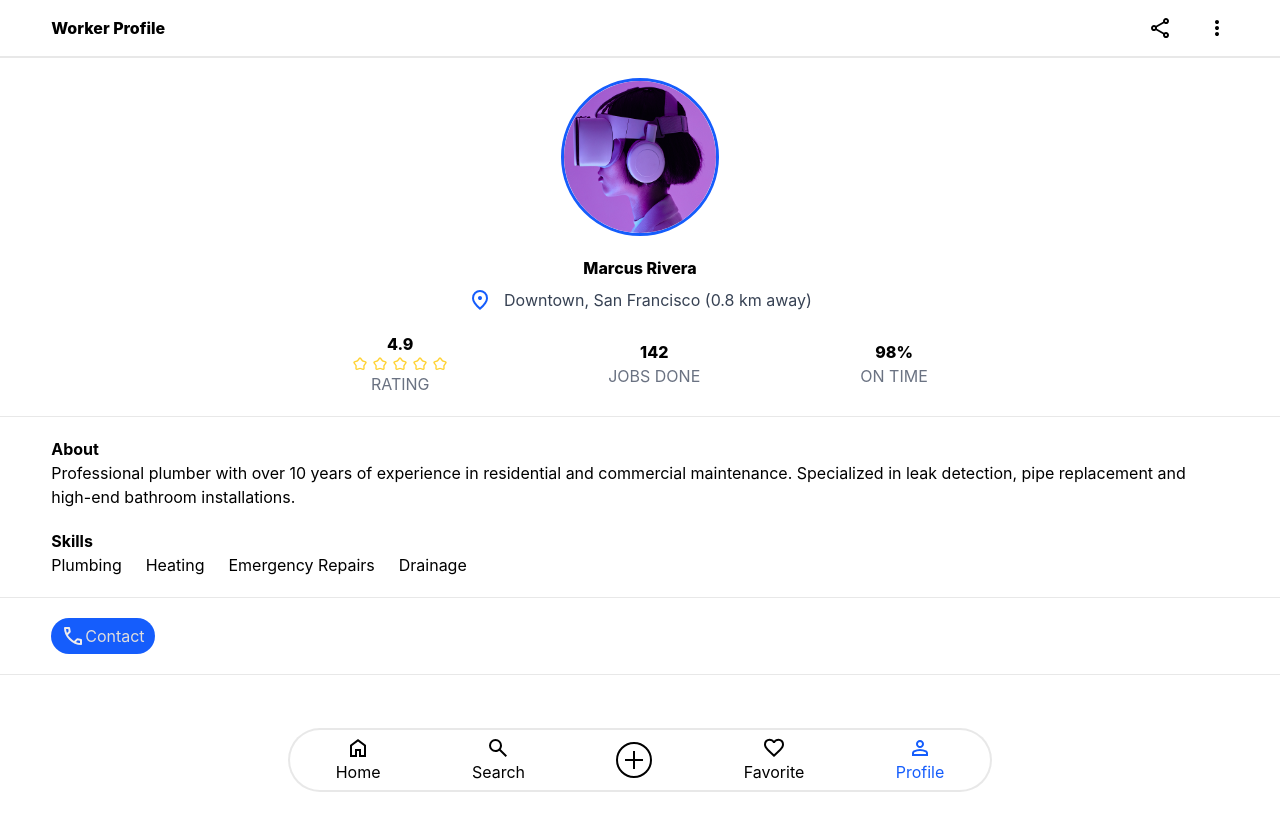
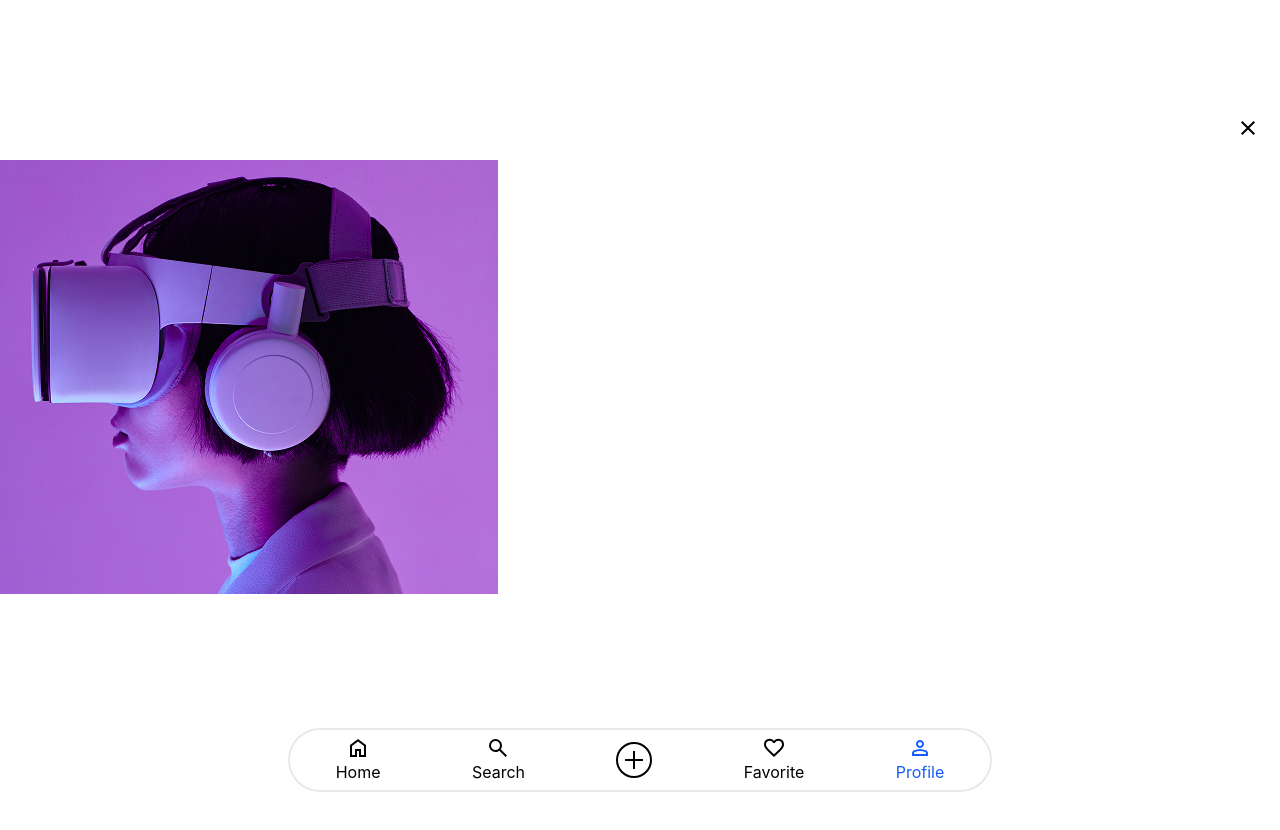
Before and after one commit to Silent-Algorithm/hirer, a website built with Vite: page Frontend/profile.html in a window 1280 px wide. Both pictures are taken after a click on the element 640 px from the left and 157 px from the top of the page. After the commit the page ends 800 px from the top, so only its background shows below. Built offline with nearby package versions, Linux system fonts and the light colour scheme.

Commit message:
when the profile picture on the profile page is cicked, its full form is displayed with a close icon beside that closes it back when clicked

```diff
--- a/Frontend/profile.html
+++ b/Frontend/profile.html
@@ -35,8 +35,9 @@
 
 <main>
      <section class="dark:bg-[#101010] dark:text-[#cbcbcb]  m-0 border-b dark:border-[#202226] border-[#e5e5e5db] px-[4%] py-5  w-full   bg-white ">
+
       <div class="flex flex-col items-center gap-y-5 justify-center ">
-        <div class="rounded-full border-3 border-blue-600 justify-center items-center ">
+        <div id="accountProfile" class="rounded-full border-3 border-blue-600 justify-center items-center ">
           <img class="rounded-full h-18 w-18 sm:h-24 sm:w-24 md:h-30 md:w-30 lg:h-38 lg:w-38"  src="src/assets/person.png" alt="">
         </div>
 
@@ -106,6 +107,14 @@
               </section>
 
 </main>
+<section id="fullAccountProfile" class="relative h-full hidden">
+    <!-- close icon: -->
+<svg id="closeAccountProfile" class="dark:fill-[#cbcbcb] z-50 absolute bottom-5 right-5" xmlns="http://www.w3.org/2000/svg" height="24px" viewBox="0 -960 960 960" width="24px" fill="black"><path d="m256-200-56-56 224-224-224-224 56-56 224 224 224-224 56 56-224 224 224 224-56 56-224-224-224 224Z"/></svg>
+  <div class="flex absolute justify-center items-center ">
+
+  <img class="-z-10" src="src/assets/person.png" alt="">
+</div>
+</section>
 
 
     <footer class="cursor-pointer relative mt-40 flex sm:justify-center ease-in-out duration-75">
--- a/Frontend/script.js
+++ b/Frontend/script.js
@@ -142,3 +142,30 @@ mypromise.then(status => {
 
     })
 }
+
+
+// expand profile picture onclick and aslo close
+
+const accountProfile = document.getElementById('accountProfile')
+
+if (accountProfile) {
+ const header = document.querySelector('header')
+        const main = document.querySelector('main')
+        const fullAccountProfile = document.getElementById('fullAccountProfile')
+    accountProfile.addEventListener('click', () => {
+
+        main.style.display = 'none'
+        header.style.display = 'none'
+        fullAccountProfile.style.display = 'block'
+
+        console.log('clicked profile')
+    })
+
+    const closeAccountProfile = document.getElementById('closeAccountProfile')
+
+    closeAccountProfile.addEventListener('click', () => {
+               main.style.display = 'block'
+        header.style.display = 'block'
+        fullAccountProfile.style.display = 'none'
+    })
+}
```
